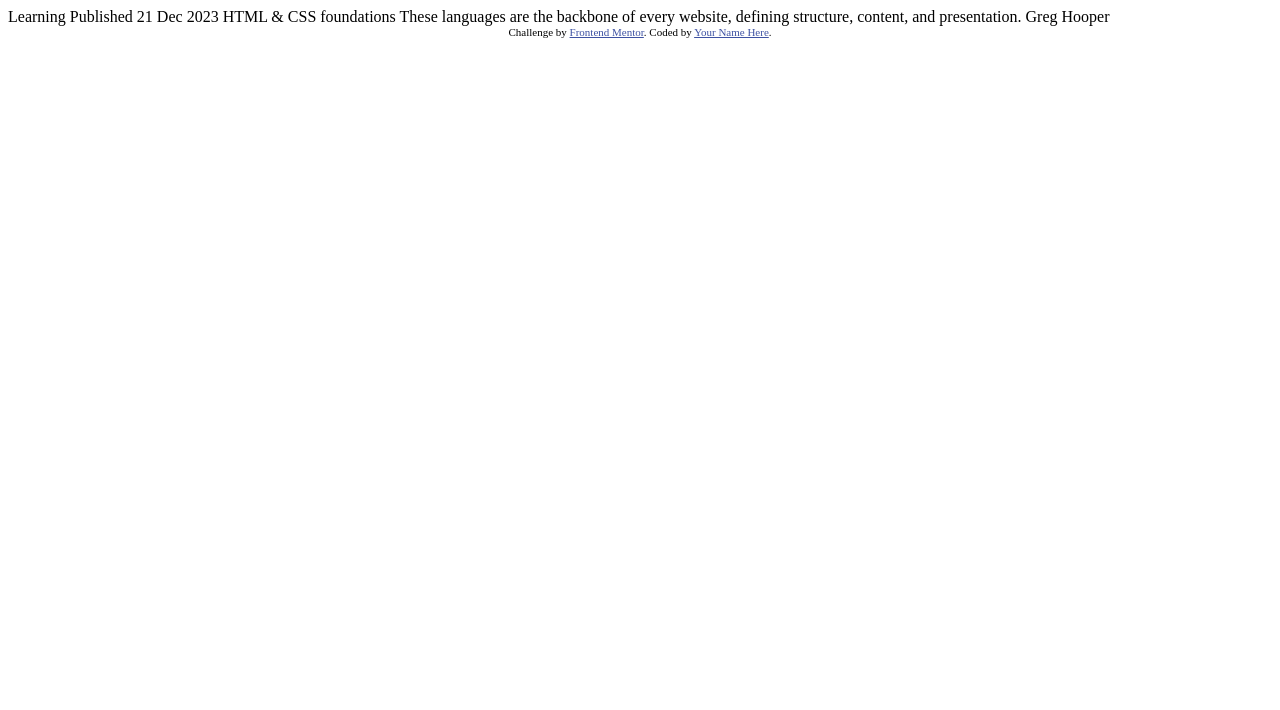
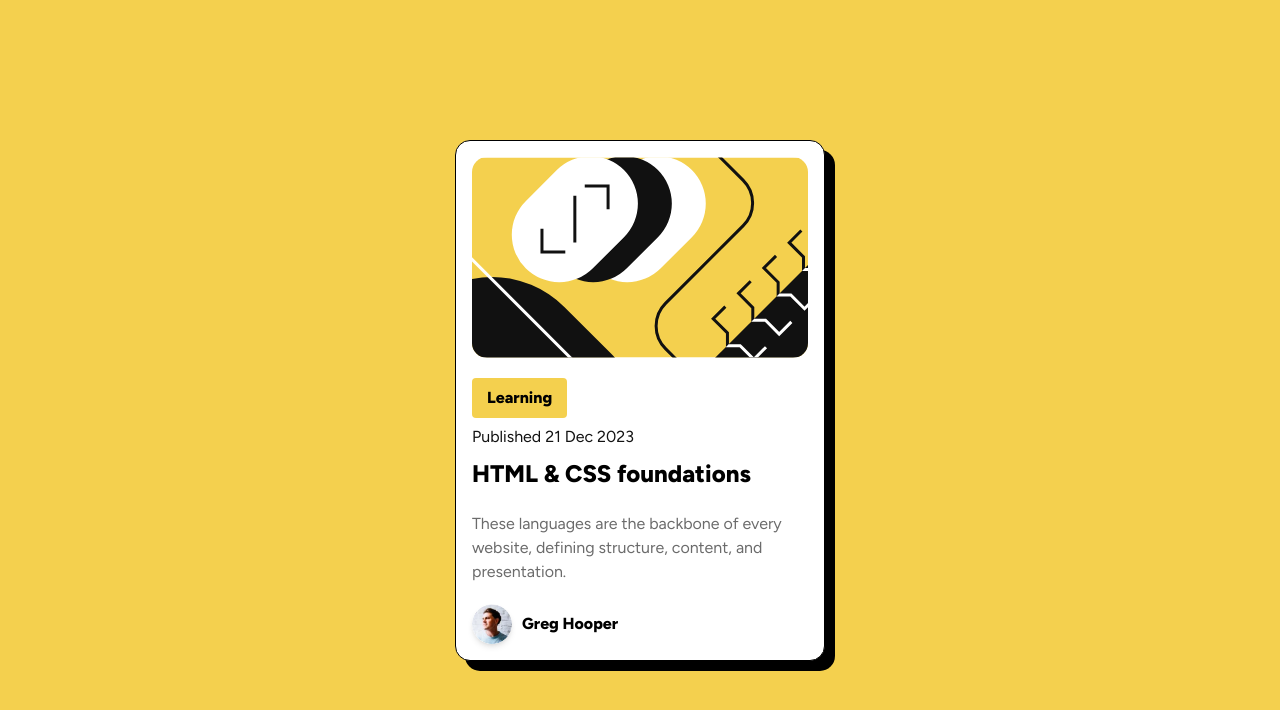
Before and after one commit to Vardhanb07/blog-preview-card, a plain HTML site: page index.html in a window 1280 px wide. Drawn offline with Linux system fonts and the light colour scheme.

Commit message:
Challenge complete

```diff
--- a/index.html
+++ b/index.html
@@ -7,28 +7,29 @@
   <link rel="icon" type="image/png" sizes="32x32" href="./assets/images/favicon-32x32.png">
 
   <title>Frontend Mentor | Blog preview card</title>
+  <link rel="stylesheet" href="./output.css">
+  <style>
+    @import url('https://fonts.googleapis.com/css2?family=Figtree:ital,wght@0,300..900;1,300..900&family=Inter:ital,opsz,wght@0,14..32,100..900;1,14..32,100..900&family=Oswald:wght@200..700&family=Outfit:wght@100..900&family=Roboto:ital,wght@0,100..900;1,100..900&display=swap');
+  </style>
 
-  <!-- Feel free to remove these styles or customise in your own stylesheet 👍 -->
-  <style>
-    .attribution { font-size: 11px; text-align: center; }
-    .attribution a { color: hsl(228, 45%, 44%); }
-  </style>
 </head>
-<body>
-
-  Learning
-
-  Published 21 Dec 2023
-
-  HTML & CSS foundations
-
-  These languages are the backbone of every website, defining structure, content, and presentation.
-
-  Greg Hooper
-
-  <div class="attribution">
-    Challenge by <a href="https://www.frontendmentor.io?ref=challenge" target="_blank">Frontend Mentor</a>.
-    Coded by <a href="#">Your Name Here</a>.
-  </div>
+<body class="bg-yellow flex flex-col justify-center items-center h-screen">
+    <div class="bg-white p-[16px] rounded-[15px] flex flex-col gap-[20px] font-['Figtree'] border-black border shadow-custom">
+        <div>
+            <img src="./assets/images/illustration-article.svg" alt="illustration-article" class="rounded-[15px]">
+        </div>
+        <div class="flex flex-col gap-[7px]">
+            <p class="font-[800] bg-yellow self-start pr-[15px] pl-[15px] pt-[8px] pb-[8px] rounded-[4px]">Learning</p>
+            <p class="font-[400] text-grey-950">Published 21 Dec 2023</p>
+            <p class="font-[800] text-[24px] cursor-pointer hover:text-yellow">HTML & CSS foundations</p>
+        </div>
+        <div>
+            <p class="w-[336px] font-[400] text-[16px] text-grey-500">These languages are the backbone of every website, defining structure, content, and presentation.</p>
+        </div>
+        <div class="flex items-center gap-[10px]">
+            <img src="./assets/images/image-avatar.webp" alt="image-avatar" class="shadow-md rounded-[50%] size-[40px]">
+            <p class="font-[800] text-[16px]">Greg Hooper</p>
+        </div>
+    </div>
 </body>
 </html>
```
